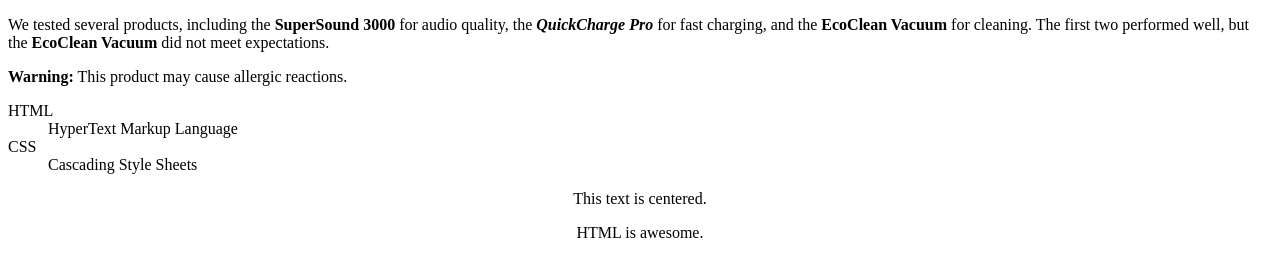
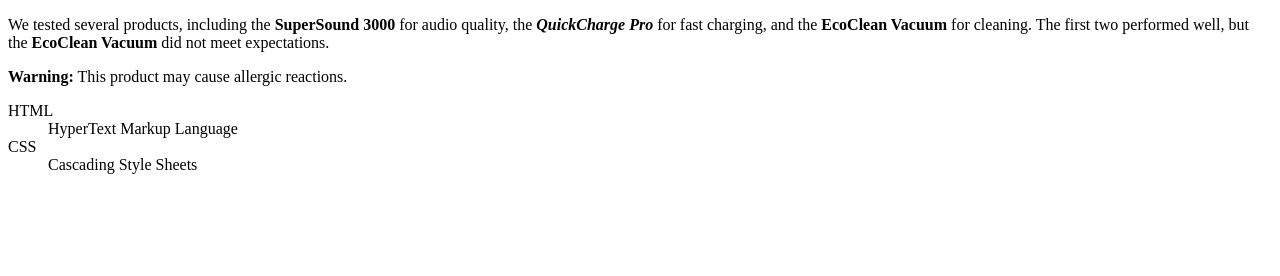
Before and after one commit to dinesh2272/start, a plain HTML site: page index.html in a window 1280 px wide. Drawn offline with Linux system fonts and the light colour scheme.

Commit message:
index.html modified

```diff
--- a/index.html
+++ b/index.html
@@ -16,17 +16,16 @@
 <p>
   <strong>Warning:</strong> This product may cause allergic reactions.
 </p>
-
+<!--dl:discription list element
+    dt:discription term elament
+    dd-discription details element -->
 <dl>
   <dt>HTML</dt>
   <dd>HyperText Markup Language</dd>
   <dt>CSS</dt>
   <dd>Cascading Style Sheets</dd>
 </dl>
-<center>
-  This text is centered.
-  <p>HTML is awesome.</p>
-</center>
+
 
 </body>
 </html>
```
